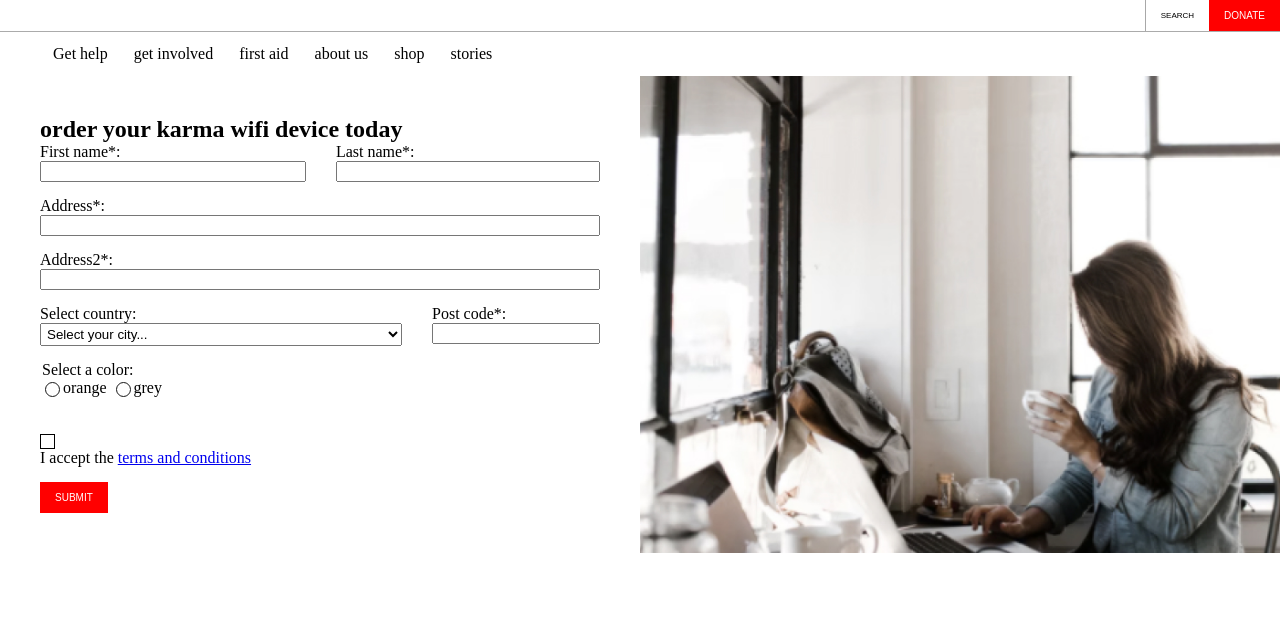
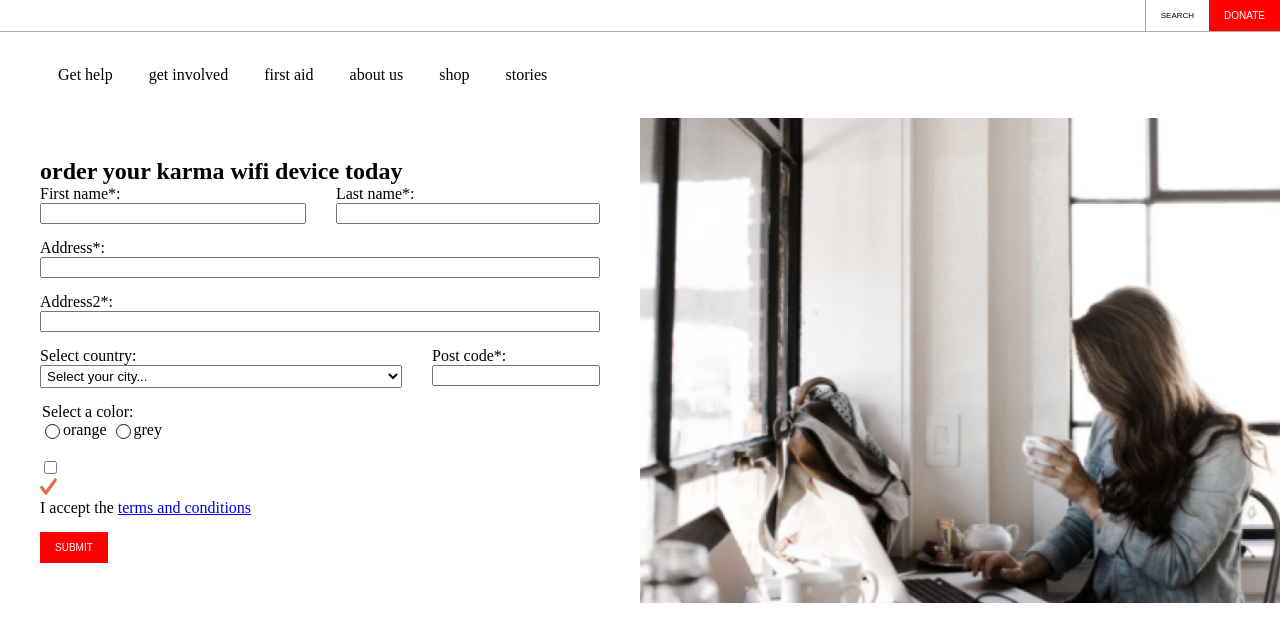
Before and after one commit to ShayanMahnam/redcross-practice-clone, a plain HTML site: page orderForm.html in a window 1280 px wide. Drawn offline with Linux system fonts and the light colour scheme.

Commit message:
some bugs fixed

```diff
--- a/styles/index.css
+++ b/styles/index.css
@@ -17,12 +17,37 @@ fieldset {
     margin: 0;
 }
 
+
 .navigation {
+    display: block;
+}
+
+#check {
     display: none;
 }
 
+.nav-option {
+    display: none;
+}
+
+
+
+#check:checked ~ .nav-option {
+    display: block;
+}
+
+
+
+
 .search-button{
     display: none;
+}
+
+@media screen and (min-width:800px) {
+          .nav-option {
+    display: block;
+    margin: 1rem;
+}
 }
 
 @media screen and (min-width: 550px) {
@@ -39,14 +64,15 @@ fieldset {
     }
 }
 
+
 .nav-items {
     display: flex;
-    list-style-type: none;
-    margin: 0;
+    list-style: none;
+
 }
 
 .nav-option {
-    padding: 13px;
+    padding: 2px;
 }
 
 .primary-button {
@@ -123,6 +149,7 @@ fieldset {
     .hero-content {
         width: 66%;
     }
+
 }
 
 
@@ -159,6 +186,7 @@ fieldset {
     .charity-search {
         flex-direction: column;
     }
+
 }
 
 
@@ -181,6 +209,8 @@ fieldset {
         margin-bottom: 10px;
         padding: 7px;
     }
+
+
 }
 
 
@@ -212,6 +242,8 @@ fieldset {
     .card-img {
         height: 300px;
     }
+
+
 }
 
 
@@ -248,7 +280,10 @@ fieldset {
     .card-wrapper{
         flex-direction: column;
     }
+
 }
+
+
 
 
 
@@ -325,7 +360,7 @@ input[type='radio'] {
     box-shadow:0 0 5px 0px orange inset;
   } */
 
-  input[type='radio']:before {
+  /* input[type='radio']:before {
     content:'';
     display:block;
     width:80%;
@@ -335,16 +370,16 @@ input[type='radio'] {
   }
   input[type='radio']:checked:before {
     background:rgb(255, 91, 3);
-  }
+  } */
 
 
   /* checkbox styling */
-  input[type="checkbox"] {
+  /* input[type="checkbox"] {
     /* this removes the default css styling */
-    -webkit-appearance: none;
+    /* -webkit-appearance: none;
     appearance: none;
     background-color: #fff;
-    margin: 0;
+    margin: 0; */
 
     /* font: inherit;
     color: currentColor;
@@ -355,7 +390,7 @@ input[type='radio'] {
 
     display: grid;
     place-content: center; */
-  }
+
 
   /* input[type="checkbox"]:before {
     content: "✓";
@@ -374,7 +409,7 @@ input[type='radio'] {
 
   /* sbg example */
 
-  .tick-wrapper {
+  /* .tick-wrapper {
     width: 15px;
     height: 15px;
     border: 1px black solid;
@@ -382,11 +417,11 @@ input[type='radio'] {
 
   .tick-wrapper svg {
     display: none;
-  }
+  } */
 
-  input[type="checkbox"]:checked + .tick-wrapper .icon {
+  /* input[type="checkbox"]:checked + .tick-wrapper .icon {
     display: block;
-  }
+  } */
 
   /* min-width */
   /* max-width */
```
Also changed, not shown: index.html (+4 -1 lines).
